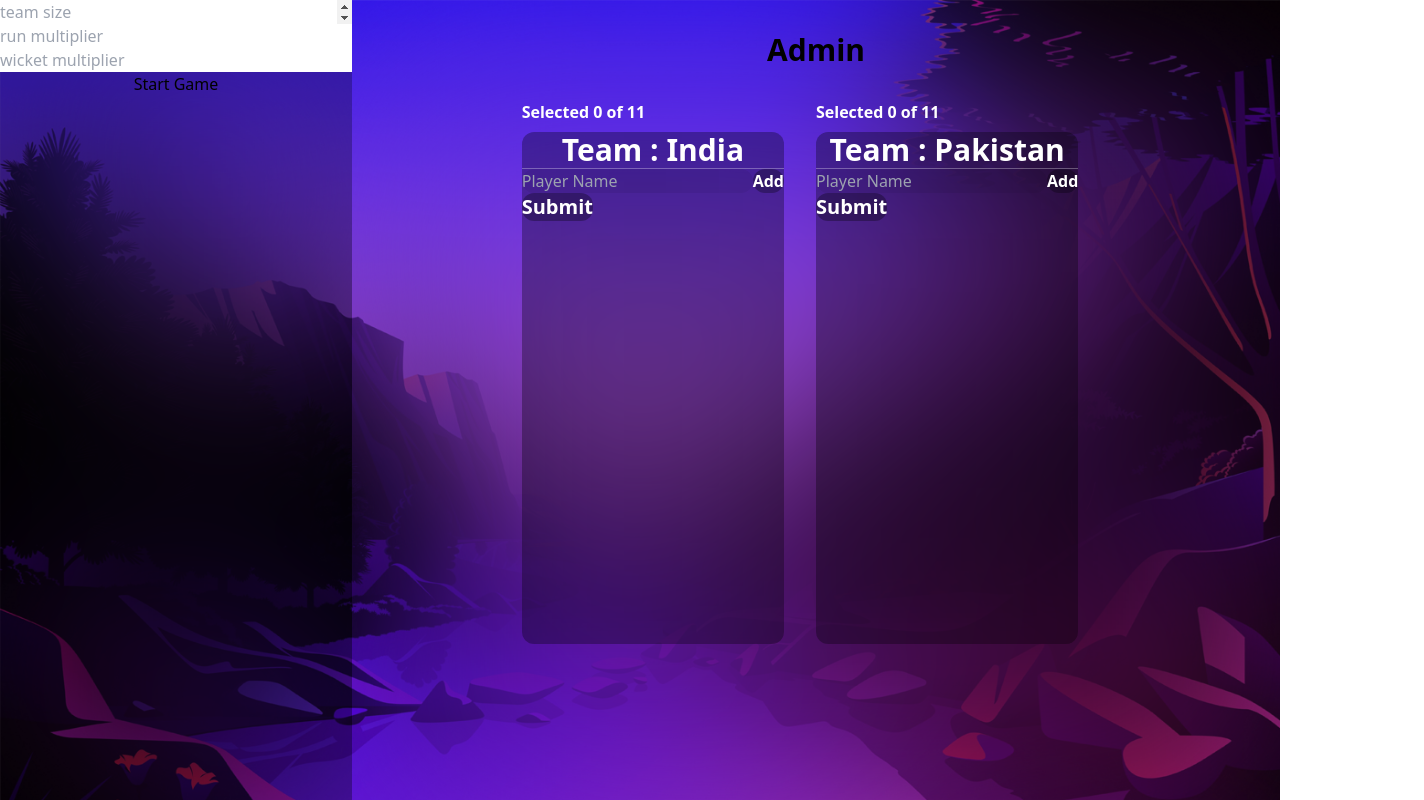
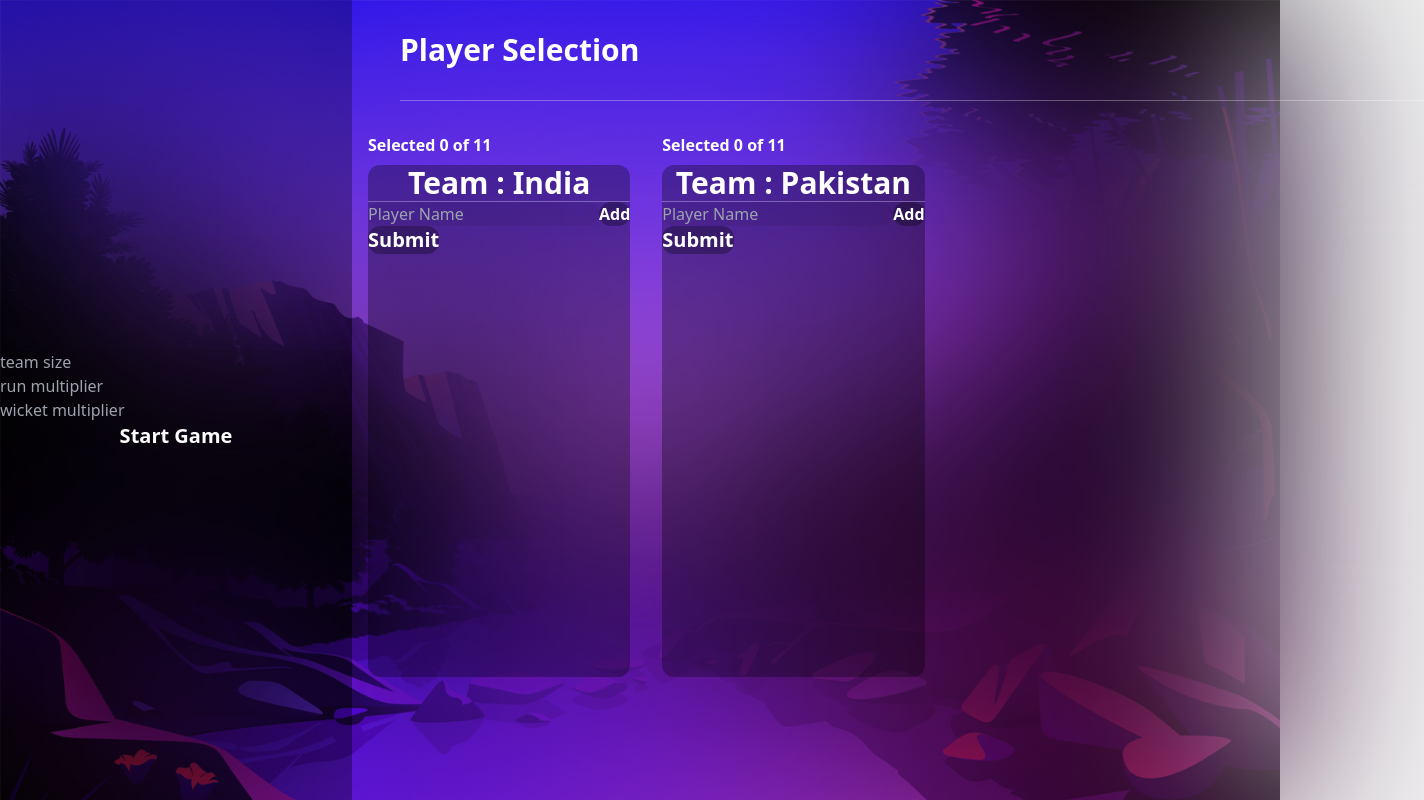
Before and after one commit to salmanpary/Buidl11, a Next.js app: page /addplayer in a window 1280 px wide. Shown: the whole page, 1424 px wide, since content can reach past the window. Built offline with nearby package versions, Linux system fonts and the light colour scheme.

Commit message:
ui final

```diff
--- a/Components/Listdisplay.js
+++ b/Components/Listdisplay.js
@@ -53,10 +53,10 @@
           className="rounded-xl p-2 card-blur text-white opacity-60  -ml-10"
         ></input>
         <button  className='mx-2 text-white font-bold faded p-2 px-3 rounded-xl' onClick={addPLayers}>Add</button>
-        <div className="list-container ">
+        <div className="list-container text-white my-4 ">
           {selectedPlayers.map((player) => {
             return (
-              <Playercard name={player.name} credits={player.credits} />
+              <Playercard name={player.name} credits={Math.floor(Math.random()*3+7)} />
             );
           })}
         </div>
--- a/Components/Navbar2.js
+++ b/Components/Navbar2.js
@@ -5,12 +5,13 @@
   let StartGameHandler = props.StartGameHandler;
 
   return (
-    <div className='flex flex-col h-screen'>
+    <div className='flex flex-col h-screen justify-center'>
        <input
             type="number"
             name="size"
             id=""
             placeholder="team size"
+            className='rounded-xl p-2 card-blur text-white opacity-60 my-4 mx-4 capitalize'
             onChange={changeHandler}
           />
           <input
@@ -18,6 +19,7 @@
             name="runmul"
             id=""
             placeholder="run multiplier"
+            className='rounded-xl p-2 card-blur text-white opacity-60 my-4 mx-4 capitalize'
             onChange={changeHandler}
           />
           <input
@@ -25,9 +27,10 @@
             name="wicketmul"
             id=""
             placeholder="wicket multiplier"
+            className='rounded-xl p-2 card-blur text-white opacity-60 my-4 mx-4 capitalize'
             onChange={changeHandler}
           />
-          <button onClick={StartGameHandler}>Start Game</button>
+          <button className=' text-white flex justify-center mx-4  text-xl font-bold card-blur p-2 my-4 rounded-xl' onClick={StartGameHandler}>Start Game</button>
     </div>
   )
 }
--- a/Components/Playercard.js
+++ b/Components/Playercard.js
@@ -2,9 +2,10 @@
 
 const Playercard = (props) => {
   return (
-    <div>
-        <h2>{props.name}</h2>
-        <h4>{props.credits}</h4>
+    <div className='card-blur rounded-xl m-2 flex  justify-between py-2  gap-4'>
+        <h2 className='capitalize w-20 ml-2 font-bold text-xl'>{props.name}</h2>
+        <h4 className='font-bold opacity-80'>{props.credits}</h4>
+        <button className='mr-4 text-red-500 font-black '>X</button>
     </div>
   )
 }
--- a/pages/addplayer/index.js
+++ b/pages/addplayer/index.js
@@ -31,8 +31,9 @@
           <Navbar2 changeHandler={changeHandler} StartGameHandler={StartGameHandler}/>
         </div>
         <div className="Right-section w-full card-blur">
-          <h1 className="text-center my-8 font-bold text-3xl">Admin</h1>
-          <div className="flex justify-center">
+          <h1 className="text-white my-8 font-semibold ml-12 mr-12 text-3xl">Player Selection</h1>
+          <div className=" Line h-[1px] w-[64rem] bg-white opacity-30 ml-12 mb-8"></div>
+          <div className="flex justify-start ml-4">
           <Listdisplay
                     players={players}
                     finalPlayers={finalPlayers}
```
